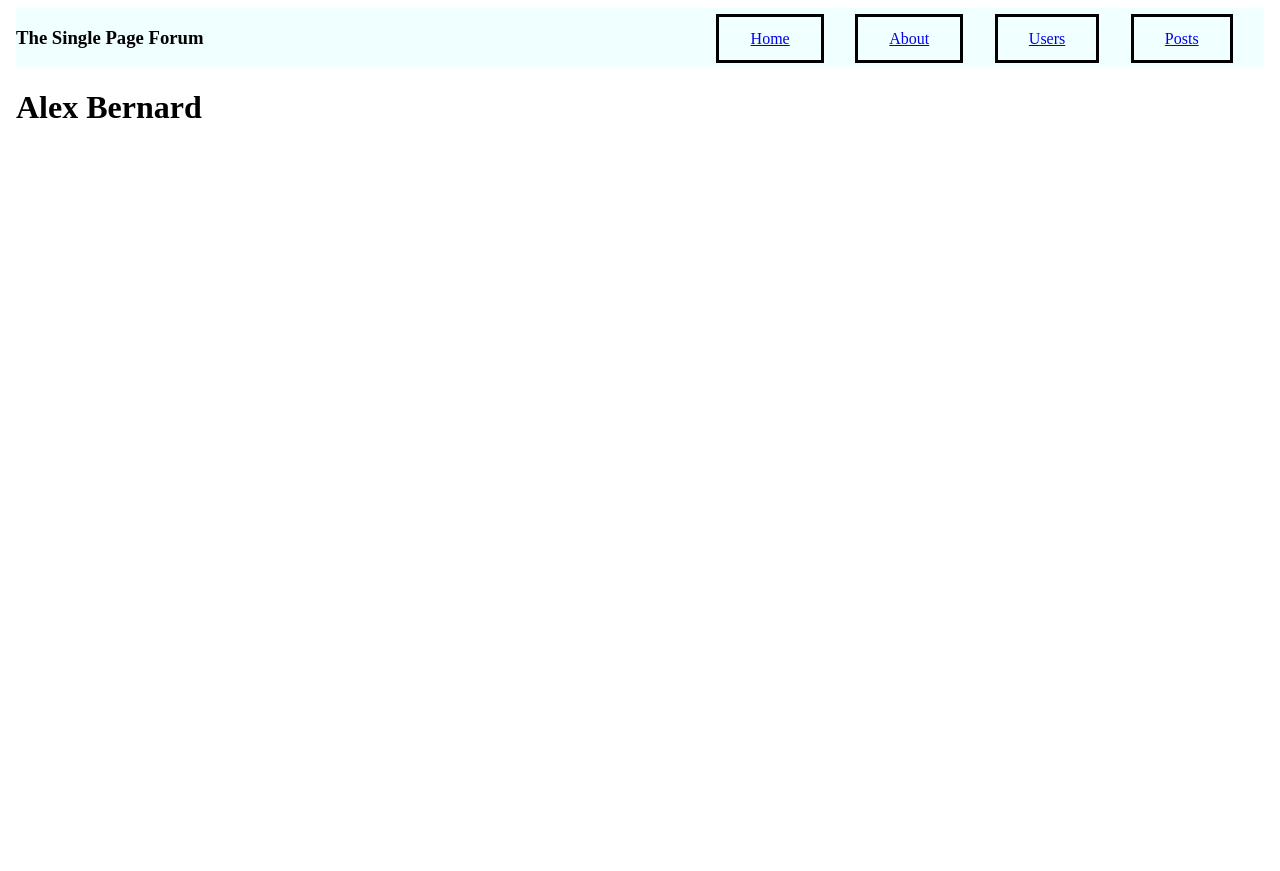
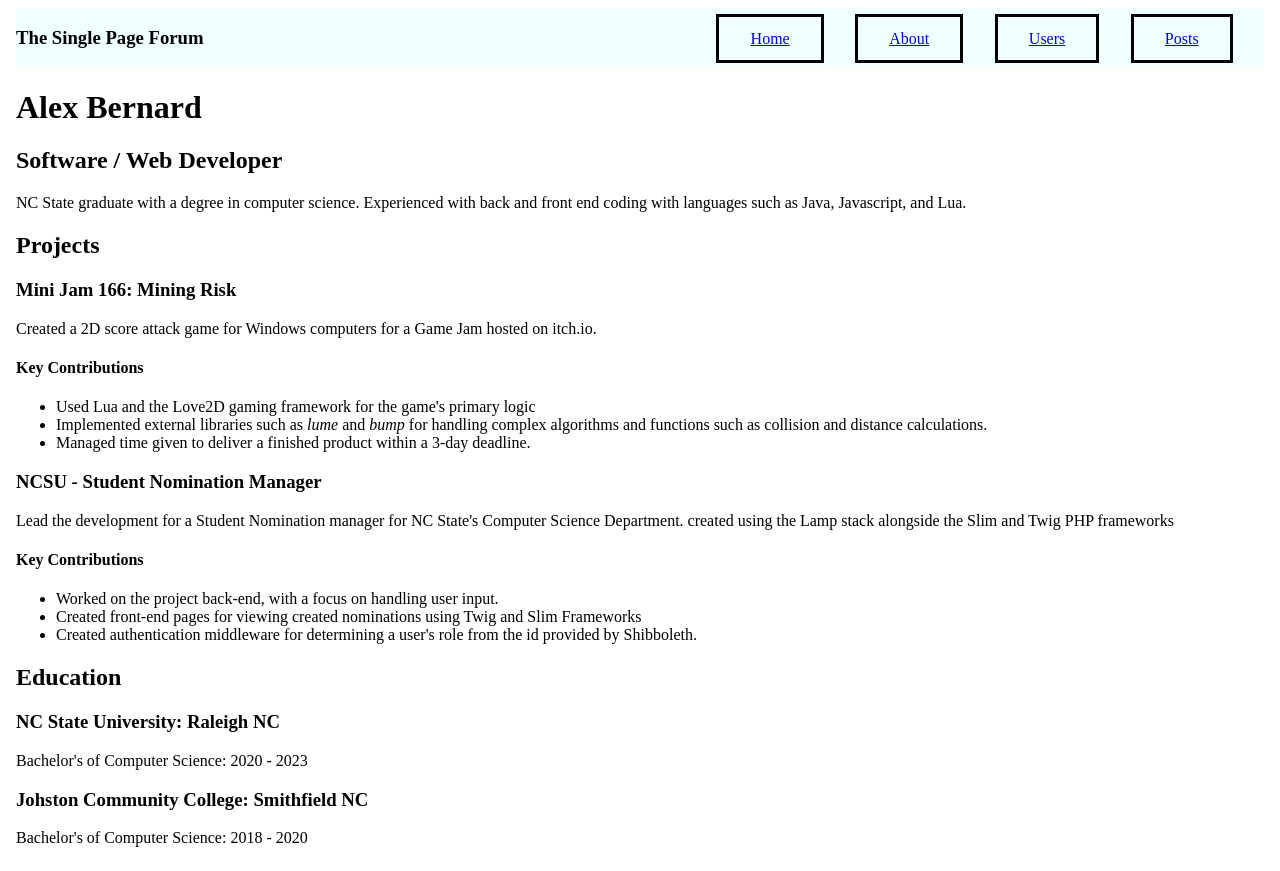
Before and after one commit to AlexJBernard/Simple-Posting-WebApp, a Vue app in the folder vueapp/: page /about in a window 1280 px wide. Before the commit the page ends 800 px from the top, so only its background shows below. Built offline with nearby package versions, Linux system fonts and the light colour scheme.

Commit message:
Update: Fleshed out information given in AboutView

```diff
--- a/vueapp/src/views/AboutView.vue
+++ b/vueapp/src/views/AboutView.vue
@@ -10,7 +10,77 @@ onMounted(() => {
 </script>
 
 <template>
+  <header>
+    <h1>Alex Bernard</h1>
+    <h2>Software / Web Developer</h2>
+  </header>
   <main>
-    <h1>Alex Bernard</h1>
+    <section class="resume-section" id="resume-intro">
+      NC State graduate with a degree in computer science. Experienced with back and front end
+      coding with languages such as Java, Javascript, and Lua.
+    </section>
+    <section class="resume-section" id="resume-projects">
+      <h2>
+        Projects
+      </h2>
+      <section class="resume-item" id="project-gamejam">
+        <h3>
+          Mini Jam 166: Mining Risk
+        </h3>
+        <p class="project-description" id="gamejam-description">
+          Created a 2D score attack game for Windows computers for a Game Jam hosted on itch.io.
+        </p>
+        <div class="project-contributions" id="gamejam-contributions">
+          <h4>Key Contributions</h4>
+          <ul>
+            <li>
+              Used Lua and the Love2D gaming framework for the game's primary logic
+            </li>
+            <li>
+              Implemented external libraries such as <i>lume</i> and <i>bump</i> for handling
+              complex algorithms and functions such as collision and distance calculations.
+            </li>
+            <li>
+              Managed time given to deliver a finished product within a 3-day deadline.
+            </li>
+          </ul>
+        </div>
+      </section>
+      <section class="resume-item" id="project-nomination">
+        <h3>
+          NCSU - Student Nomination Manager
+        </h3>
+        <p class="project-description" id="project-about">
+          Lead the development for a Student Nomination manager for NC State's Computer Science
+          Department. created using the Lamp stack alongside the Slim and Twig PHP frameworks
+        </p>
+        <h4>Key Contributions</h4>
+        <ul>
+          <li>
+            Worked on the project back-end, with a focus on handling user input.
+          </li>
+          <li>
+            Created front-end pages for viewing created nominations using Twig and Slim Frameworks
+          </li>
+          <li>
+            Created authentication middleware for determining a user's role from the id provided
+            by Shibboleth.
+          </li>
+        </ul>
+      </section>
+    </section>
+    <section class="resume-section" id="resume-education">
+      <h2 class="section-header">
+        Education
+      </h2>
+      <section class="resume-item" id="education-ncsu">
+        <h3>NC State University: Raleigh NC</h3>
+        <p>Bachelor's of Computer Science: 2020 - 2023</p>
+      </section>
+      <section class="resume-item" id="education-jcc">
+        <h3>Johston Community College: Smithfield NC</h3>
+        <p>Bachelor's of Computer Science: 2018 - 2020</p>
+      </section>
+    </section>
   </main>
 </template>
```
